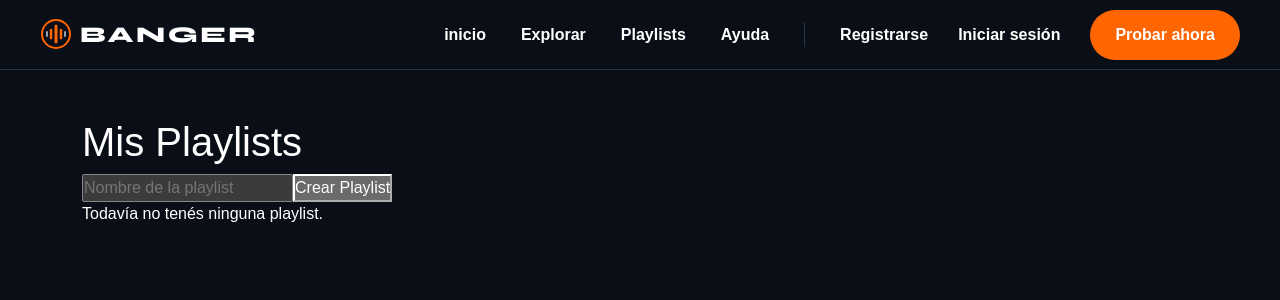
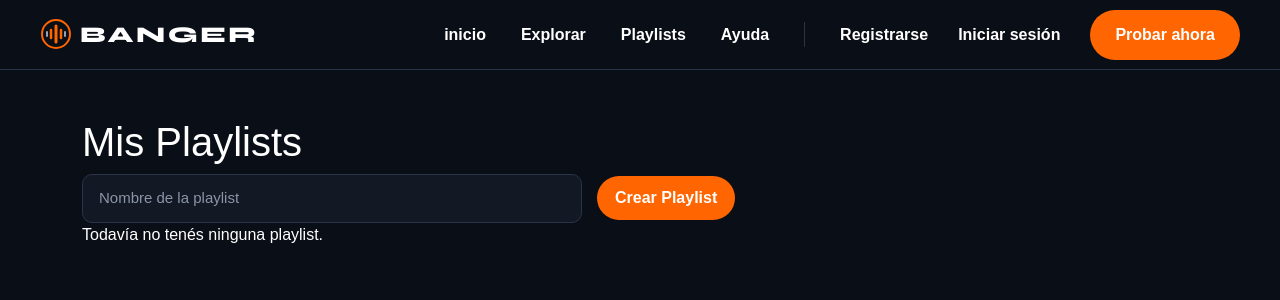
Before and after one commit to elitagatti-ui/banger-music, a React (Vite) app: page /playlists in a window 1280 px wide. Shown: the top 300 px of the page. Built offline with nearby package versions, Linux system fonts and the light colour scheme.

Commit message:
agregamos css a playlist

```diff
--- a/src/index.css
+++ b/src/index.css
@@ -1970,3 +1970,109 @@ body {
   font-weight: 600;
   font-size: 0.9rem;
 }
+
+
+
+.playlist-canciones {
+    margin-top: 20px;
+
+    display: flex;
+
+    flex-direction: column;
+
+    gap: 10px;
+}
+
+
+.playlist-cancion {
+    display: flex;
+
+    align-items: center;
+
+    gap: 12px;
+
+    padding: 10px;
+
+    background-color: var(--surface);
+
+    border: 1px solid var(--border);
+
+    border-radius: 10px;
+}
+
+
+.playlist-cancion img {
+    width: 50px;
+
+    height: 50px;
+
+    object-fit: cover;
+
+    border-radius: 8px;
+}
+
+
+.playlist-cancion h4 {
+    margin: 0;
+
+    color: var(--text-primary);
+
+    font-size: 16px;
+}
+
+
+.playlist-cancion p {
+    margin: 4px 0 0;
+
+    color: #94A3B8;
+
+    font-size: 14px;
+}
+.btn-crear-playlist {
+    background-color: #FF6500;
+    color: #FFFFFF;
+
+    border: none;
+    border-radius: 25px;
+
+    padding: 10px 18px;
+
+    font-weight: 600;
+
+    cursor: pointer;
+}
+
+.btn-crear-playlist:hover {
+    background-color: #ff7a26;
+}
+/* INPUT PLAYLIST */
+.input-playlist {
+  width: 100%;
+  max-width: 500px;
+  padding: 12px 16px;
+  background-color: #121824;
+  color: #ffffff;
+  border: 1px solid #2A3448;
+  border-radius: 10px;
+  font-size: 15px;
+  outline: none;
+  transition: 0.3s ease;
+}
+
+.input-playlist::placeholder {
+  color: #8b95a7;
+}
+
+.input-playlist:focus {
+  border-color: #FF6500;
+  box-shadow: 0 0 0 3px rgba(255, 101, 0, 0.15);
+}
+
+.input-playlist:hover {
+  border-color: #FF6500;
+}
+.form-playlist {
+  display: flex;
+  align-items: center;
+  gap: 15px;
+}
--- a/src/pages/Playlist.jsx
+++ b/src/pages/Playlist.jsx
@@ -50,17 +50,22 @@ function Playlists() {
     <div className="container py-5">
 
       <h1>Mis Playlists</h1>
+<div className="form-playlist">
 
       <input
+      className="input-playlist"
         type="text"
         placeholder="Nombre de la playlist"
         value={nombre}
         onChange={(e) => setNombre(e.target.value)}
       />
 
-     <button onClick={crearPlaylist}>
+     <button
+     className="btn-crear-playlist"
+     onClick={crearPlaylist}>
   Crear Playlist
 </button>
+</div>
 <div className="lista-playlists">
 
         {playlists.length === 0 ? (
```
